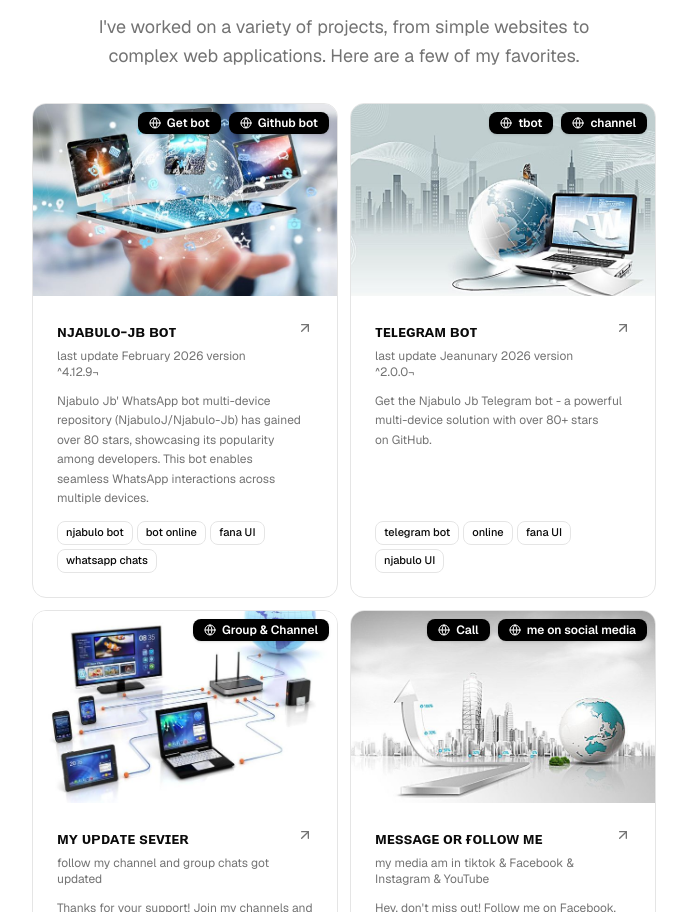
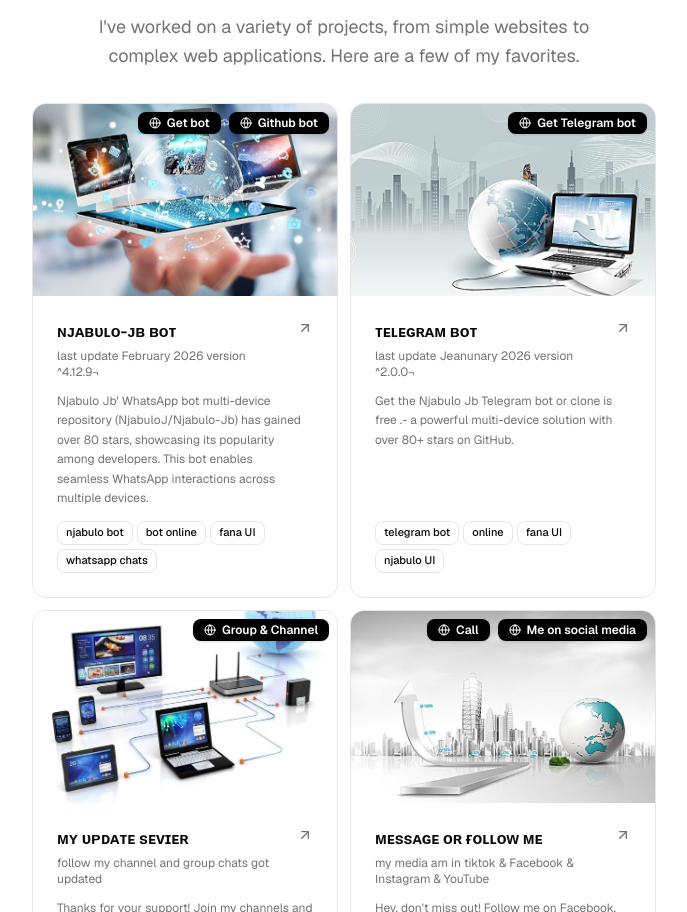
Before and after one commit to NjabuloJf/njabulo-fana, a Next.js app: page / in a window 1280 px wide. Shown: the part 1256-2168 px from the top of the page, without its empty margins (296-983 px from the left). Built offline with nearby package versions, Linux system fonts and the light colour scheme.

Commit message:
Update resume.tsx

```diff
--- a/src/data/resume.tsx
+++ b/src/data/resume.tsx
@@ -176,7 +176,7 @@ export const DATA = {
       dates: "last update Jeanunary 2026 version ^2.0.0¬",
       active: true,
       description:
-        "Get the Njabulo Jb Telegram bot - a powerful multi-device solution with over 80+ stars on GitHub.",
+        "Get the Njabulo Jb Telegram bot or clone is free .- a powerful multi-device solution with over 80+ stars on GitHub.",
       technologies: [
         "telegram bot",
         "online",
@@ -185,13 +185,8 @@ export const DATA = {
       ],
       links: [
         {
-          type: "tbot",
-          href: "https://github.com",
-          icon: <Icons.globe className="size-3" />,
-        },
-        {
-          type: "channel",
-          href: "https://github.com",
+          type: "Get Telegram bot",
+          href: "/telegrambot.html",
           icon: <Icons.globe className="size-3" />,
         },
       ],
@@ -240,7 +235,7 @@ export const DATA = {
           icon: <Icons.globe className="size-3" />,
         },
         {
-          type: "me on social media",
+          type: "Me on social media",
           href: "/message.html",
           icon: <Icons.globe className="size-3" />,
         },
```
